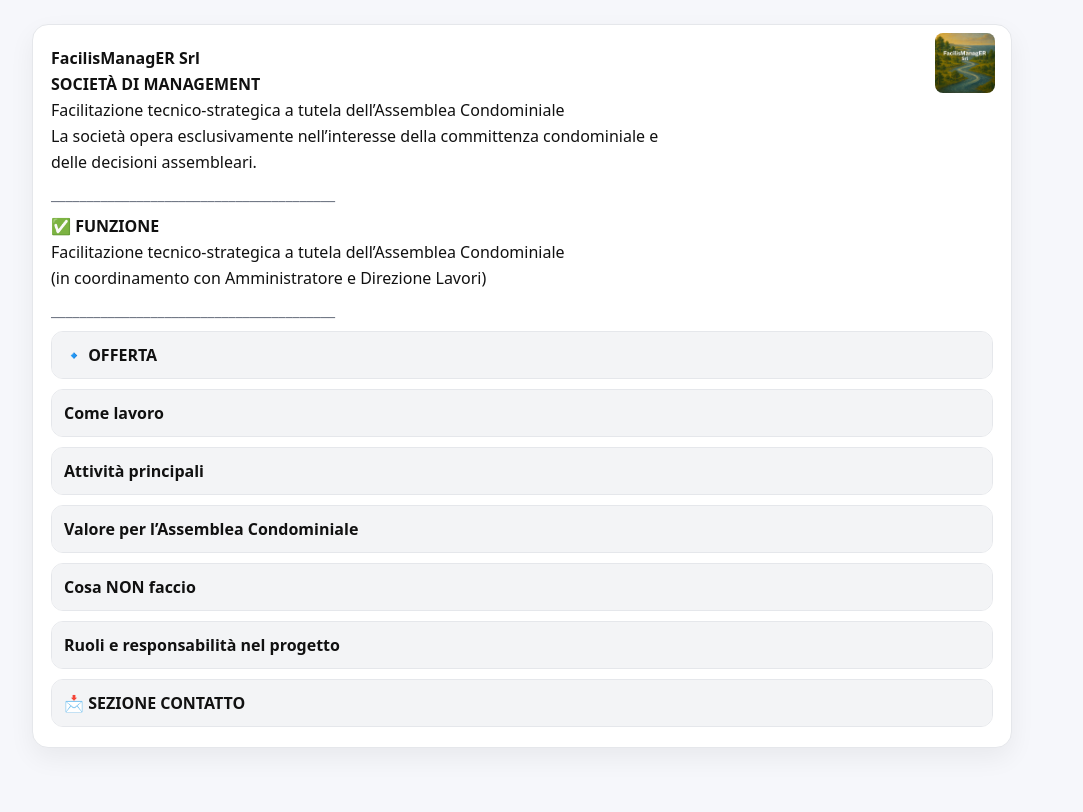
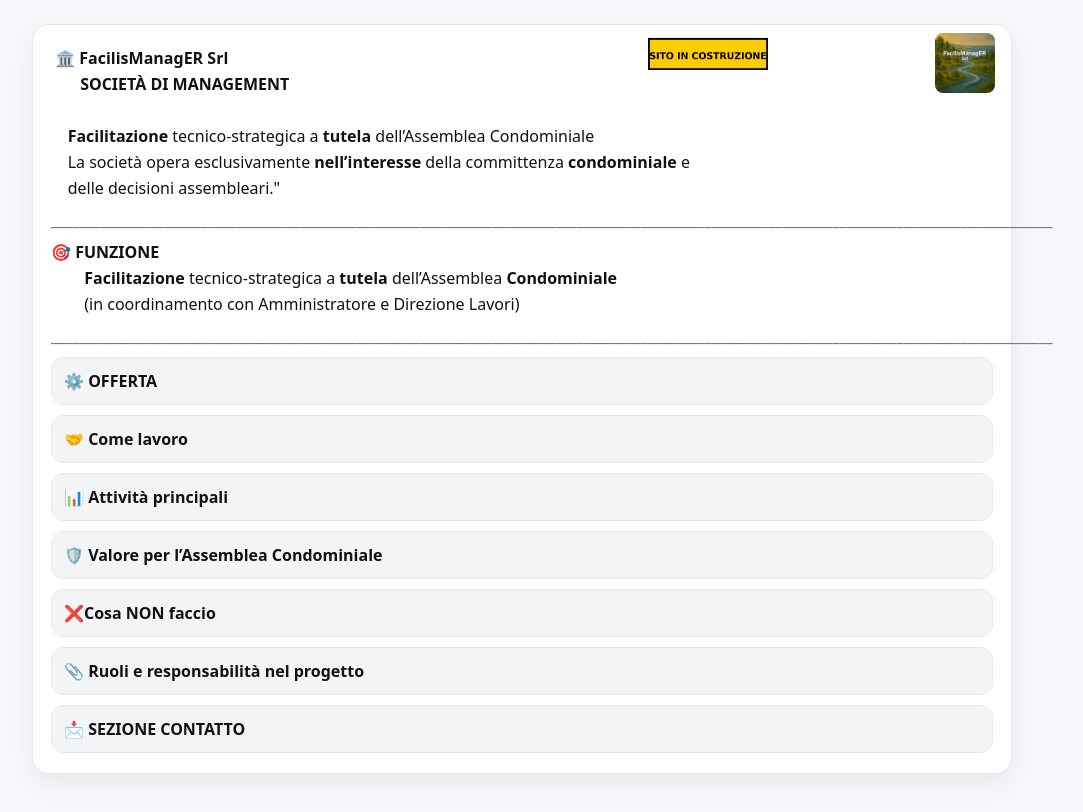
Before and after one commit to enricoronconi/facilis, a React (Vite) app: page / in a window 1280 px wide. Shown: the whole page, without its empty margins (118-1201 px from the left). Built offline with nearby package versions, Linux system fonts and the light colour scheme.

Commit message:
update site

```diff
--- a/src/App.tsx
+++ b/src/App.tsx
@@ -2,30 +2,40 @@
 import React from "react";
 import "./styles.css";
 import logo from "./assets/logo.png";
-
+import sitoInCostruzione from "./assets/sitoInCostruzione.png";
 
 
 
 
 function Sep() {
-  return <div className="sep">________________________________________</div>;
+  return <div className="sep">___________________________________________________________________</div>;
 }
 
-function TextLine({ text }: { text: string }) {
-  return <div className="line">{text}</div>;
+function Sep2() {
+  return <div className="sep">_____________________________________________________________________________________________________________________________________________</div>;
 }
 
-function Bullets({ items }: { items: string[] }) {
+
+
+function TextLine({ children }: { children: React.ReactNode }) {
+  return <div className="line">{children}</div>;
+}
+
+
+
+function Bullets({ items }: { items: React.ReactNode[] }) {
   return (
     <div className="bullets">
-      {items.map((t, i) => (
+      {items.map((item, i) => (
         <div className="line" key={i}>
-          {t}
+          {item}
         </div>
       ))}
     </div>
   );
 }
+
+
 
 function Section({ title, children }: { title: string; children: React.ReactNode }) {
   return (
@@ -38,6 +48,7 @@ function Section({ title, children }: { title: string; children: React.ReactNode
 
 export default function App() {
   return (
+
     <div className="page">
       <div className="card" style={{ position: "relative" }}>
         <img
@@ -52,186 +63,180 @@ export default function App() {
             borderRadius: 8,  // opzionale
           }}
         />
+        <div className="under-construction">
+        <img
+          src={sitoInCostruzione}
+          alt="Sito in costruzione"
+        />
+        </div>
 
         {/* 🔷 SOCIETÀ DI MANAGEMENT */}
-        <div className="line"><strong>FacilisManagER Srl</strong></div>
-        <div className="line"><strong>SOCIETÀ DI MANAGEMENT</strong></div>
-                <TextLine text="Facilitazione tecnico-strategica a tutela dell’Assemblea Condominiale" />
-        <TextLine text="La società opera esclusivamente nell’interesse della committenza condominiale e" />
-        <TextLine text ="delle decisioni assembleari." />
-        <Sep />
+        <div className="line"> 🏛️ <strong>FacilisManagER Srl</strong></div>
+        <div className="line">       <strong>SOCIETÀ DI MANAGEMENT</strong></div>
+              <TextLine>                                   </TextLine>
+              <TextLine>    <strong>Facilitazione</strong> tecnico-strategica a <strong>tutela</strong> dell’Assemblea Condominiale </TextLine>
+              <TextLine>    La società opera esclusivamente <strong>nell’interesse</strong> della committenza <strong>condominiale</strong> e</TextLine>
+              <TextLine>    delle decisioni assembleari." </TextLine>
+        <Sep2/>
 
         {/* ✅ TITOLO DELLA FUNZIONE */}
-        <div className="line"><strong>✅ FUNZIONE</strong></div>
-        <TextLine text="Facilitazione tecnico-strategica a tutela dell’Assemblea Condominiale" />
-        <TextLine text="(in coordinamento con Amministratore e Direzione Lavori)" />
-        <Sep />
+        <div className="line"><strong>🎯 FUNZIONE</strong></div>
+        <TextLine>        <strong>Facilitazione</strong> tecnico-strategica a <strong>tutela</strong> dell’Assemblea <strong>Condominiale</strong></TextLine>
+        <TextLine>        (in coordinamento con Amministratore e Direzione Lavori)</TextLine>
+        <Sep2 />
 
         {/* 🔹 OFFERTA */}
-        <Section title="🔹 OFFERTA">
-          <TextLine text="Cosa faccio" />
-          <TextLine text="Svolgo una funzione di facilitazione tecnico-strategica a tutela dell’assemblea condominiale, affiancando l’amministratore di condominio e la Direzione Lavori affinché le decisioni assembleari siano consapevoli, motivate e basate su elementi tecnici ed economici verificabili." />
-          <TextLine text="Il mio ruolo nasce per garantire che l’assemblea:" />
+        <Section title="⚙️ OFFERTA">
+          <TextLine><strong>Cosa faccio</strong></TextLine>
+          <TextLine>Svolgo una funzione di <strong>facilitazione tecnico-strategica</strong> a tutela dell’assemblea condominiale, <strong>affiancando l’amministratore</strong> di condominio e la <strong>Direzione Lavori</strong> affinché le <strong>decisioni</strong> assembleari siano consapevoli, <strong>motivate</strong> e basate su elementi <strong>tecnici ed economici verificabili</strong>.</TextLine>
+          <TextLine>Il mio <strong>ruolo</strong> nasce per garantire che l’assemblea:</TextLine>
           <Bullets
             items={[
-              "•\tcomprenda realmente l’opera proposta",
-              "•\tvaluti la congruità dei prezzi",
-              "•\tdecida con piena cognizione di causa, prima di impegnare risorse rilevanti.",
+              <>• comprenda realmente l’opera proposta</>,
+              <>• valuti la <strong>congruità dei prezzi</strong></>,
+              <>• <strong>decida</strong> con piena cognizione di causa, <strong>prima di impegnare risorse rilevanti</strong>.</>,
             ]}
           />
-          <TextLine text="Intervengo quando:" />
+          <TextLine><strong>Intervengo quando:</strong></TextLine>
           <Bullets
             items={[
-              "•\tin assemblea emergono dubbi sulla congruità dei prezzi rispetto alla natura dell’opera",
-              "•\tl’assemblea richiede una visione fattuale e concreta dell’intervento da realizzare",
-              "•\tl’amministratore e la Direzione Lavori necessitano di un supporto indipendente per rappresentare in modo chiaro le scelte tecniche ed economiche all’assemblea",
+              <>• in assemblea emergono <strong>dubbi</strong> sulla <strong>congruità dei prezzi</strong> rispetto alla natura dell’opera</>,
+              <>• l’assemblea richiede una visione fattuale e concreta dell’intervento da realizzare </>,
+              <>• l’amministratore e la Direzione Lavori necessitano di un <strong>supporto indipendente</strong> per rappresentare in modo chiaro le <strong>scelte tecniche ed economiche</strong> all’assemblea </>,
             ]}
           />
         </Section>
 
-        <Section title="Come lavoro">
+        <Section title="🤝 Come lavoro">
           <Bullets
             items={[
-              "•\tOpero nell’interesse primario dell’assemblea condominiale, lavorando in stretta collaborazione e coordinato con:",
-              "o\tAmministratore di condominio",
-              "o\tDirezione Lavori",
-              "o\tAssemblea, nelle fasi deliberative",
-              "•\tFavorisco il lavoro di squadra, con l’obiettivo di:",
-              "o\trendere comprensibili all’assemblea i contenuti tecnici",
-              "o\tchiarire le implicazioni economiche delle scelte",
-              "o\tevidenziare rischi e criticità potenziali prima che emergano in cantiere",
+              <>• Opero <strong>nell’interesse primario dell’assemblea condominiale</strong>, lavorando in stretta <strong>collaborazione</strong> e coordinato con:</>,
+              <>• Amministratore di condominio</>,
+              <>• Direzione Lavori</>,
+              <>• Assemblea, nelle fasi deliberative</>,
+              <>• Favorisco il <strong>lavoro di squadra</strong>, con l’obiettivo di:</>,
+              <>• rendere comprensibili all’assemblea i contenuti tecnici</>,
+              <>• chiarire le implicazioni economiche delle scelte</>,
+              <>• <strong>evidenziare rischi e criticità</strong> potenziali prima che emergano in cantiere</>,
             ]}
           />
         </Section>
 
-        <Section title="Attività principali">
+        <Section title="📊 Attività principali">
           <Bullets
             items={[
-              "•\tVerifica della congruità tra prezzo preventivato e natura dell’opera, a tutela dell’assemblea",
-              "•\tAnalisi tecnica ed economica dei preventivi e dei computi",
-              "•\tChiarimento puntuale di ciò che è incluso ed escluso nelle lavorazioni",
-              "•\tSupporto all’assemblea nella comprensione delle alternative decisionali",
-              "•\tAffiancamento ad amministratore e Direzione Lavori per conto dell’assemblea in caso di derive del cantiere, in termini:",
-              "o\teconomici",
-              "o\ttecnici",
-              "o\tdi pianificazione",
+              <>• Verifica della <strong>congruità tra prezzo preventivato</strong> e natura dell’opera, a <strong>tutela dell’assemblea</strong></>,
+              <>• Analisi <strong>tecnica ed economica</strong> dei preventivi e dei computi</>,
+              <>• Chiarimento puntuale di ciò che è incluso ed escluso nelle lavorazioni</>,
+              <>• Supporto all’assemblea nella comprensione delle alternative decisionali</>,
+              <>• <strong>Affiancamento</strong> ad amministratore e Direzione Lavori per <strong>conto dell’assemblea</strong> in caso di derive del cantiere, in termini:</>,
+              <>• <strong>economici</strong></>,
+              <>• <strong>tecnici</strong></>,
+              <>• di <strong>pianificazione</strong></>,
             ]}
           />
         </Section>
 
-        <Section title="Valore per l’Assemblea Condominiale">
+        <Section title="🛡️ Valore per l’Assemblea Condominiale">
           <Bullets
             items={[
-              "•\tDecisioni assembleari basate su fatti, dati e verifiche, non su percezioni",
-              "•\tRiduzione del rischio di extracosti e contestazioni future",
-              "•\tMaggiore trasparenza tra assemblea, amministratore e Direzione Lavori",
-              "•\tPrevenzione delle criticità prima che diventino contenzioso",
+              <>• <strong>Decisioni</strong> assembleari basate su <strong>fatti, dati</strong> e verifiche, non su percezioni</>,
+              <>• <strong>Riduzione del rischio</strong> di extracosti e contestazioni future</>,
+              <>• Maggiore <strong>trasparenza</strong> tra assemblea, amministratore e Direzione Lavori</>,
+              <>• <strong>Prevenzione</strong> delle criticità prima che diventino contenzioso</>,
             ]}
           />
         </Section>
 
-        <Section title="Cosa NON faccio">
+        <Section title=" ❌Cosa NON faccio">
           <Bullets
             items={[
-              "•\tNon sostituisco la Direzione Lavori",
-              "•\tNon eseguo opere",
-              "•\tNon rappresento imprese o fornitori",
+              <>• Non sostituisco la Direzione Lavori</>,
+              <>• Non eseguo opere</>,
+              <>• Non rappresento imprese o fornitori</>,
             ]}
           />
-          <TextLine text="👉 Rappresento esclusivamente l’interesse dell’assemblea condominiale nella qualità delle decisioni assunte." />
-          <TextLine text="5️⃣ Perché questo posizionamento :" />
+          <TextLine>👉 Rappresento esclusivamente <strong>l’interesse dell’assemblea condominiale</strong> nella qualità delle decisioni assunte.</TextLine>
+          <TextLine>                                              </TextLine>
+          <TextLine> <strong>Perché questo posizionamento</strong> :</TextLine>
           <Bullets
             items={[
-              "•\tEntro prima dei problemi",
-              "•\tLavoro con tutti, non contro qualcuno",
-              "•\tRiduco i conflitti futuri",
-              "•\tSono utile anche quando “va tutto bene”",
+              <>• Entro <strong>prima dei problemi</strong></>,
+              <>• <strong>Lavoro con tutti</strong>, non contro qualcuno</>,
+              <>• Riduco i conflitti futuri</>,
+              <>• Sono utile anche quando “va tutto bene”</>,
             ]}
           />
         </Section>
 
-        <Section title="Ruoli e responsabilità nel progetto">
-          <TextLine text="Ruoli e responsabilità nel progetto" />
-          <Sep />
-
-          <TextLine text="🏢 ASSEMBLEA CONDOMINIALE" />
-          <TextLine text="Decide" />
+        <Section title="📎 Ruoli e responsabilità nel progetto">
+          <Sep2 />
+          <TextLine><strong>🏢 ASSEMBLEA CONDOMINIALE </strong></TextLine>
+          <TextLine>      <strong>Decide</strong></TextLine>
           <Bullets
             items={[
-              "•\tApprova gli interventi e gli impegni economici",
-              "•\tDelibera sulla base delle informazioni ricevute",
-              "•\tÈ il soggetto titolare delle decisioni finali",
+              <>• <strong>Approva</strong> gli interventi e gli impegni economici </>,
+              <>• <strong>Delibera</strong> sulla base delle informazioni ricevute </>,
+              <>• È il soggetto <strong>titolare</strong> delle <strong>decisioni</strong> finali </>,
             ]}
           />
-          <TextLine text="👉 Deve poter decidere in modo consapevole e informato." />
+          <TextLine>👉 Deve <strong>poter decidere</strong> in modo <strong>consapevole</strong> e informato.</TextLine>
           <Sep />
 
           <div className="twoCols">
             <div className="colBox">
-              <TextLine text="🧾 AMMINISTRATORE DI CONDOMINIO" />
-              <TextLine text="Gestisce" />
+              <TextLine><strong>🧾 AMMINISTRATORE DI CONDOMINIO</strong></TextLine>
+              <TextLine>     <strong>Gestisce</strong> </TextLine>
               <Bullets
                 items={[
-                  "•\tConvoca e coordina l’assemblea",
-                  "•\tCura gli aspetti amministrativi e contrattuali",
-                  "•\tÈ il referente formale del Condominio",
-                  "•\tAttua le decisioni assembleari",
+                  <>• Convoca e coordina l’assemblea</>,
+                  <>• Cura gli aspetti amministrativi e contrattuali</>,
+                  <>• È il <strong>referente formale</strong> del Condominio</>,
+                  <>• Attua le decisioni assembleari</>,
                 ]}
               />
-              <TextLine text="👉 Garantisce la corretta gestione amministrativa del processo." />
+              <TextLine>👉 <strong>Garantisce la corretta gestione</strong> amministrativa del processo.</TextLine>
             </div>
 
             <div className="colBox">
-              <TextLine text="🛠 DIREZIONE LAVORI" />
-              <TextLine text="Progetta e controlla l’esecuzione" />
+              <TextLine> <strong>🛠 DIREZIONE LAVORI</strong></TextLine>
+              <TextLine>      <strong>Progetta e controlla l’esecuzione</strong></TextLine>
               <Bullets
                 items={[
-                  "•\tRedige il progetto, il computo metrico, e i documenti tecnici per permettere ai fornitori di presentare un preventivo sulla base del computo metrico.",
-                  "•\tDirige e controlla i lavori in cantiere",
-                  "•\tVerifica la corretta esecuzione a regola d’arte",
-                  "•\tCertifica stati di avanzamento e conformità",
+                  <>• <strong>Redige</strong> il progetto, il computo metrico, e i documenti </>,
+                  <>   tecnici per <strong>permettere ai fornitori</strong> di presentare </>,
+                  <>   un <strong>preventivo</strong> sulla base del <strong>computo metrico</strong>.</>,
+                  <>• <strong>Dirige e controlla</strong> i lavori in cantiere</>,
+                  <>• <strong>Verifica la corretta esecuzione a regola d’arte</strong></>,
+                  <>• <strong>Certifica</strong> stati di avanzamento e conformità</>,
                 ]}
               />
-              <TextLine text="👉 È responsabile degli aspetti tecnici ed esecutivi." />
+              <TextLine>👉 È <strong>responsabile degli aspetti tecnici</strong> ed esecutivi.</TextLine>
             </div>
           </div>
 
           <Sep />
 
-          <TextLine text="🧭 FACILITAZIONE TECNICO-STRATEGICA (FACILIS Srl)" />
-          <TextLine text="Tutela la qualità delle decisioni dell’Assemblea" />
+          <TextLine><strong>🧭 FACILITAZIONE TECNICO-STRATEGICA (FacilisManagER Srl)</strong></TextLine>
+          <TextLine >      <strong>Tutela la qualità delle decisioni dell’Assemblea </strong></TextLine>
           <Bullets
             items={[
-              "•\tVerifica la congruità tra prezzi e natura dell’opera",
-              "•\tTraduce contenuti tecnici ed economici in elementi comprensibili all’assemblea",
-              "•\tFavorisce il lavoro di squadra tra assemblea, amministratore e DL",
-              "•\tAffianca amministratore e Direzione Lavori per conto dell’assemblea",
-              "•\tSupporta la gestione delle criticità economiche, tecniche e di pianificazione",
+              <>• Verifica la <strong>congruità</strong> tra <strong>prezzi</strong> e natura dell’opera</>,
+              <>• <strong>Traduce</strong> contenuti tecnici ed economici in elementi comprensibili all’assemblea</>,
+              <>• <strong>Favorisce</strong> il <strong>lavoro di squadra</strong> tra assemblea, amministratore e DL</>,
+              <>• <strong>Affianca</strong> amministratore e Direzione Lavori per conto dell’assemblea</>,
+              <>• <strong>Supporta</strong> la gestione delle <strong>criticità</strong> economiche, tecniche e di pianificazione</>,
             ]}
           />
-          <TextLine text="👉 Non decide, non esegue, non sostituisce nessuno:" />
-          <TextLine text="rende possibile una decisione consapevole." />
-          <TextLine text="________________________________________" />
+          <TextLine> 👉 Non decide, non esegue, <strong>non sostituisce nessuno</strong>:</TextLine>
+          <TextLine ><strong>rende possibile</strong> una decisione consapevole.</TextLine>
+          <Sep2/>
 
-          <TextLine text="❌ COSA NON FA LA FACILITAZIONE" />
-          <Bullets
-            items={[
-              "•\tNon sostituisce la Direzione Lavori",
-              "•\tNon assume responsabilità esecutive",
-              "•\tNon rappresento imprese o fornitori",
-            ]}
-          />
         </Section>
         <Section title="📩 SEZIONE CONTATTO ">
-              {/* ───────────────────────────────────────────── */}
-          {/* 📩 SEZIONE CONTATTO */}
-          {/* ───────────────────────────────────────────── */}
 
-          <Sep />
-
-          <div className="line"><strong>📩 SEZIONE CONTATTO</strong></div>
-          <TextLine text="Compila i campi qui sotto: i dati ci arrivano via email e ti ricontattiamo telefonicamente." />
-          <TextLine text="La richiesta è senza impegno e serve solo per inquadrare correttamente il progetto." />
+          <TextLine>Compila i campi qui sotto: i dati ci arrivano via email e ti ricontattiamo telefonicamente.</TextLine>
+          <TextLine >La richiesta è senza impegno e serve solo per inquadrare correttamente il progetto.</TextLine>
 
           <form
             action="https://formspree.io/f/YOUR_FORMSPREE_ID"
--- a/src/styles.css
+++ b/src/styles.css
@@ -87,3 +87,16 @@ body {
   .twoCols { grid-template-columns: 1fr; }
   .card { padding: 14px 14px 8px; }
 }
+
+.under-construction {
+  position: fixed;
+  top: 1cm;          /* 👈 2 centimetri dal bordo superiore */
+  right: calc(16px + 10cm);       /* allineato a destra */
+  left: auto;
+  z-index: 1000;
+}
+
+.under-construction img {
+  width: 120px;
+  height: auto;
+}
```
Also changed, not shown: src/assets/sitoInCostruzione.png (added).
